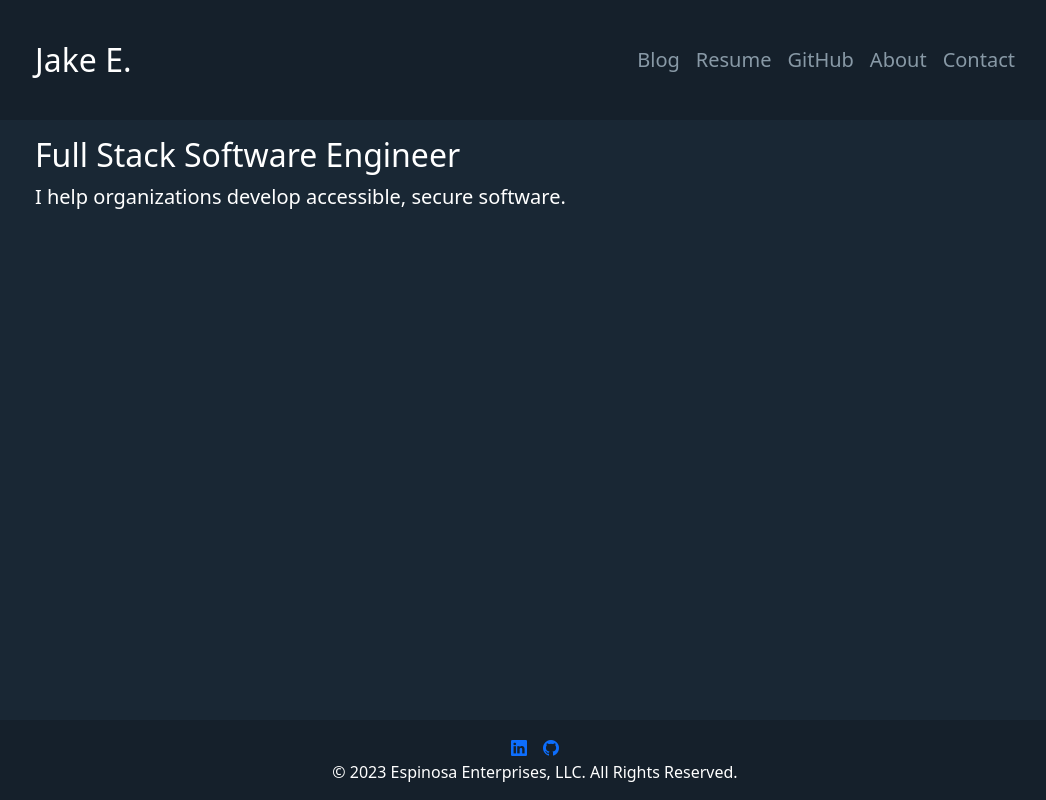
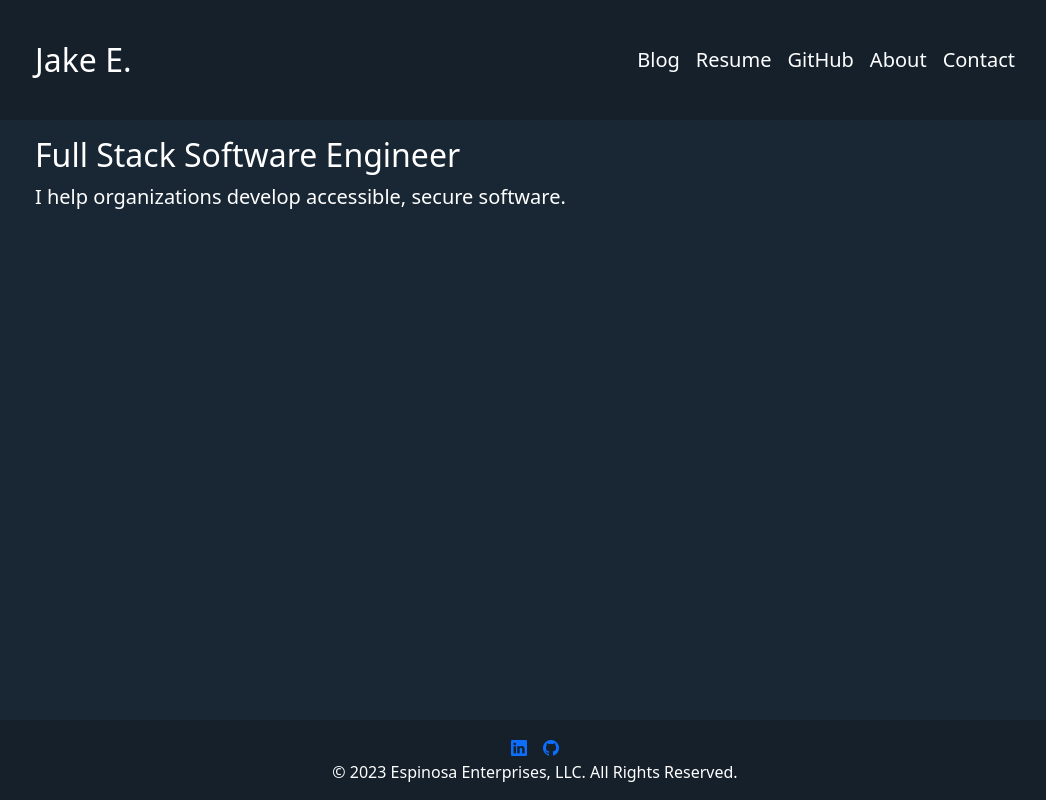
Before and after one commit to jakeEspinosa/portfolio, a Vue app: page / in a window 1280 px wide. Shown: the whole page, without its empty margins (105-1151 px from the left). Built offline with nearby package versions, Linux system fonts and the light colour scheme.

Commit message:
Style router-links.

```diff
--- a/src/components/main-view/HeaderComponent.vue
+++ b/src/components/main-view/HeaderComponent.vue
@@ -6,7 +6,7 @@ See LICENSE.txt for details.
 <template>
   <nav class="navbar navbar-expand-lg main-bg dvh-15">
     <div class="container-fluid w-80vw">
-      <router-link to="/" class="navbar-brand main-text fs-2" href="#"
+      <router-link to="/" class="navbar-brand main-text fs-2 brand" href="#"
         >Jake E.</router-link
       >
       <button
@@ -25,18 +25,18 @@ See LICENSE.txt for details.
           class="navbar-nav me-auto mb-2 mb-lg-0 container-fluid justify-content-end"
         >
           <li class="nav-item">
-            <a class="nav-link secondary-text fs-5" aria-current="page" href="#"
+            <a class="nav-link main-text fs-5" aria-current="page" href="#"
               >Blog</a
             >
           </li>
           <li class="nav-item">
-            <a class="nav-link secondary-text fs-5" aria-current="page" href="#"
+            <a class="nav-link main-text fs-5" aria-current="page" href="#"
               >Resume</a
             >
           </li>
           <li class="nav-item">
             <a
-              class="nav-link secondary-text fs-5"
+              class="nav-link main-text fs-5"
               aria-current="page"
               href="https://github.com/jakeEspinosa"
               target="_blank"
@@ -46,13 +46,13 @@ See LICENSE.txt for details.
           <li class="nav-item">
             <router-link
               to="/about"
-              class="nav-link secondary-text fs-5"
+              class="nav-link main-text fs-5 router-link"
               aria-current="page"
               >About</router-link
             >
           </li>
           <li class="nav-item">
-            <a class="nav-link secondary-text fs-5" aria-current="page" href="#"
+            <a class="nav-link main-text fs-5" aria-current="page" href="#"
               >Contact</a
             >
           </li>
@@ -61,3 +61,17 @@ See LICENSE.txt for details.
     </div>
   </nav>
 </template>
+
+<style scoped>
+  .router-link:hover, .router-link:focus {
+    color: var(--secondary-text-color);
+  }
+
+  .brand:hover {
+    color: var(--secondary-text-color);
+  }
+  .brand:focus {
+    color: var(--main-text-color);
+  }
+
+</style>
```
